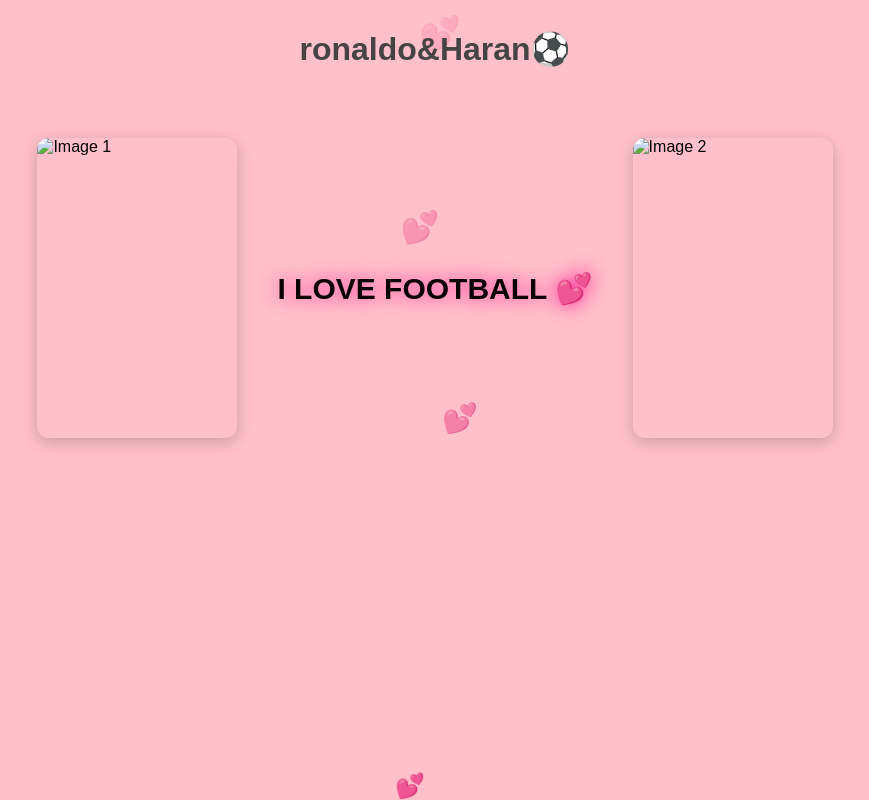
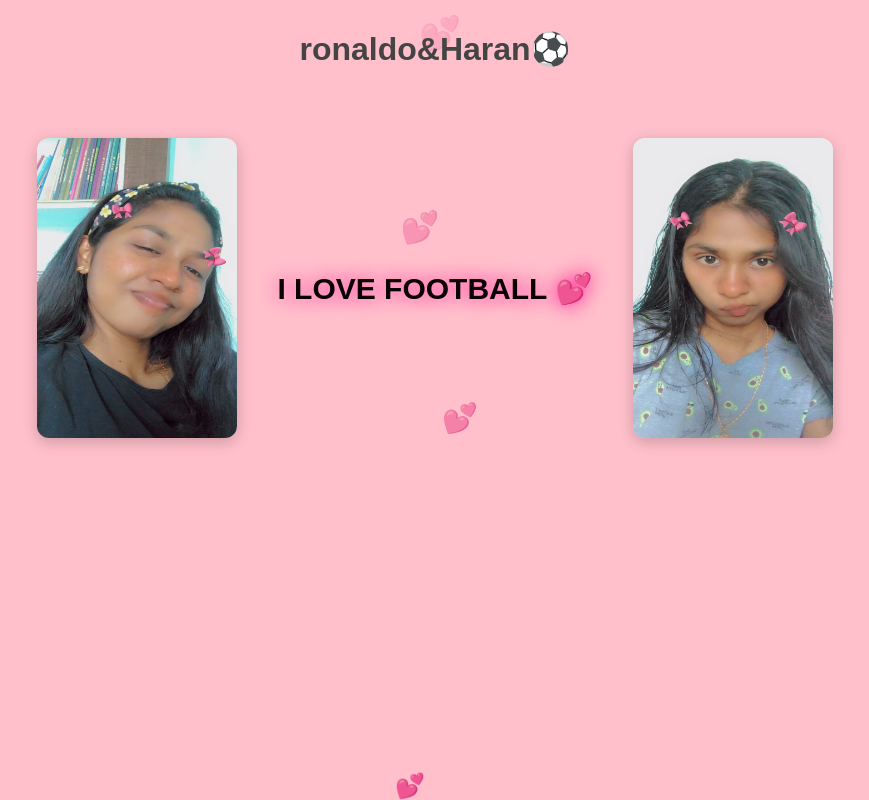
Before and after one commit to nivi-nivetha136/webproject, a plain HTML site: page index.html in a window 1280 px wide. Shown: the whole page, without its empty margins (205-1074 px from the left). Drawn offline with Linux system fonts and the light colour scheme.

Commit message:
Update index.html

```diff
--- a/index.html
+++ b/index.html
@@ -21,13 +21,13 @@
 
   <!-- Images and Message -->
   <div class="container">
-    <img src="./New folder/nivi.jpg" alt="Image 1" class="photo" />
+    <img src="./nivi.jpg" alt="Image 1" class="photo" />
 
     <div class="box">
       <h2> I LOVE FOOTBALL <span class="emoji-heart">💕</span></h2>
     </div>
 
-    <img src="./New folder/nivii.jpg" alt="Image 2" class="photo" />
+    <img src="./nivii.jpg" alt="Image 2" class="photo" />
   </div>
 
 </body>
```
